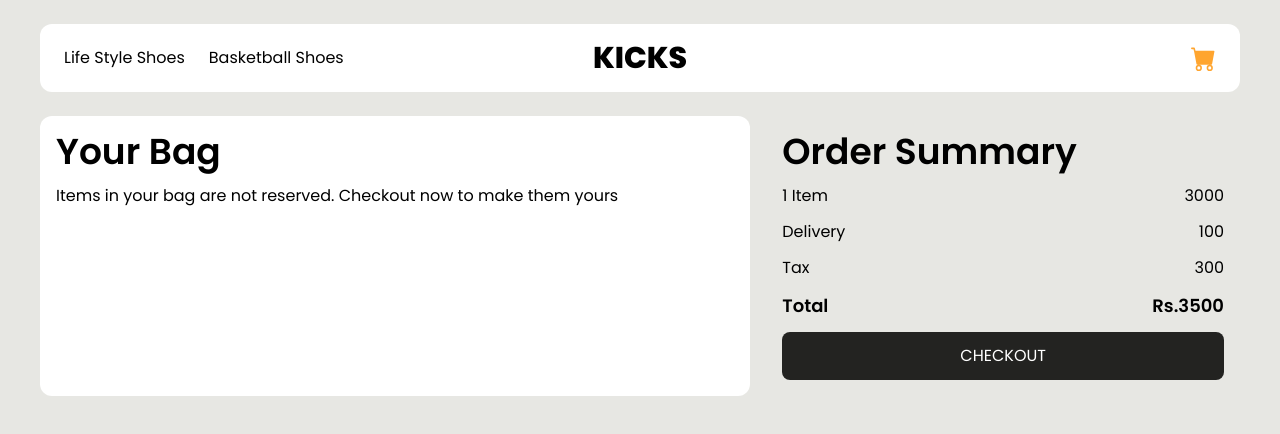
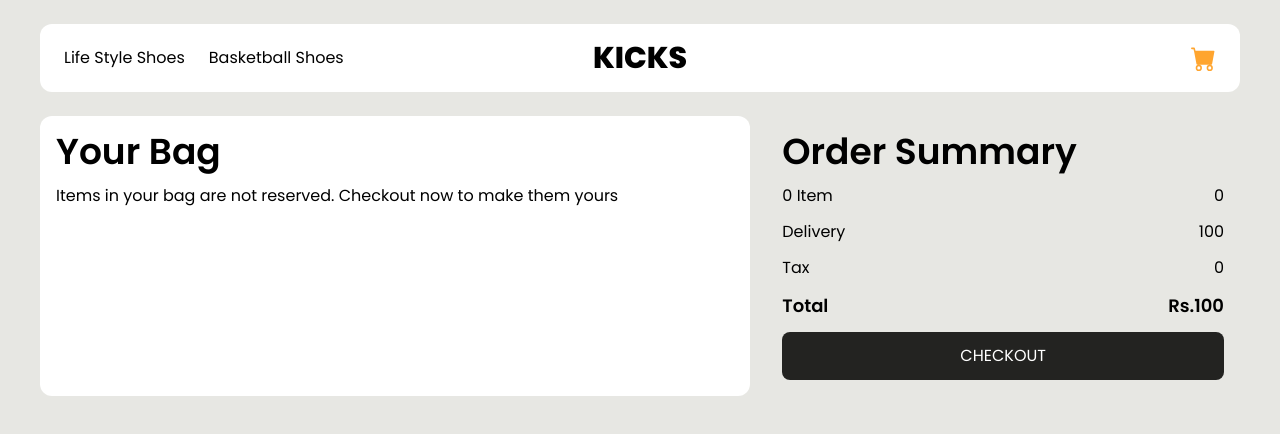
Before and after one commit to ashmeetsmonga/nextjs-kicks, a Next.js app: page /cart in a window 1280 px wide. Shown: the top 434 px of the page. Built offline with nearby package versions, Linux system fonts and the light colour scheme.

Commit message:
mapping in order summary

```diff
--- a/app/cart/components/OrderSummary.tsx
+++ b/app/cart/components/OrderSummary.tsx
@@ -1,12 +1,24 @@
+"use client";
+
+import { useShoeStore } from "@/app/store/useShoeStore";
 import React from "react";
+import shoesList from "@/app/data.json";
 
 const OrderSummary = () => {
+  const cartItems = useShoeStore((state) => state.cartItems);
+
+  let price = 0;
+  for (let cartItem of cartItems) {
+    let product = shoesList.find((shoe) => shoe.id === cartItem.productId);
+    price += parseInt(product?.pricesMax as string) * 100;
+  }
+
   return (
     <div className="flex w-full flex-col gap-3 rounded-xl bg-white p-4 md:w-2/5 md:bg-transparent">
       <h1 className="text-2xl font-semibold md:text-4xl">Order Summary</h1>
       <div className="flex w-full justify-between">
-        <p>1 Item</p>
-        <p>3000</p>
+        <p>{cartItems.length} Item</p>
+        <p>{price}</p>
       </div>
       <div className="flex w-full justify-between">
         <p>Delivery</p>
@@ -14,11 +26,13 @@ const OrderSummary = () => {
       </div>
       <div className="flex w-full justify-between">
         <p>Tax</p>
-        <p>300</p>
+        <p>{Math.floor(price * (1 / 10))}</p>
       </div>
       <div className="flex w-full justify-between">
         <p className="text-lg font-semibold">Total</p>
-        <p className="text-lg font-semibold">Rs.3500</p>
+        <p className="text-lg font-semibold">
+          Rs.{price + Math.floor(price * (1 / 10)) + 100}
+        </p>
       </div>
       <button className="w-full rounded-lg bg-theme-dark-gray p-3 uppercase text-white">
         Checkout
```
